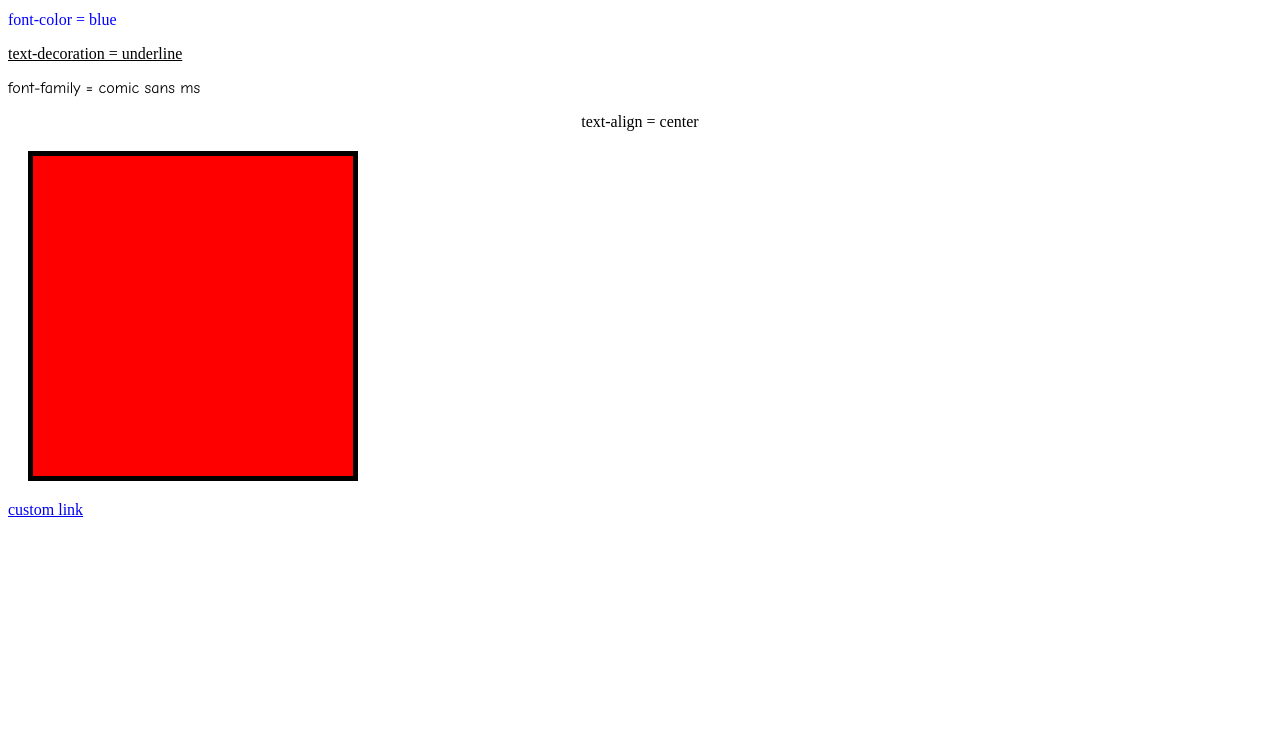
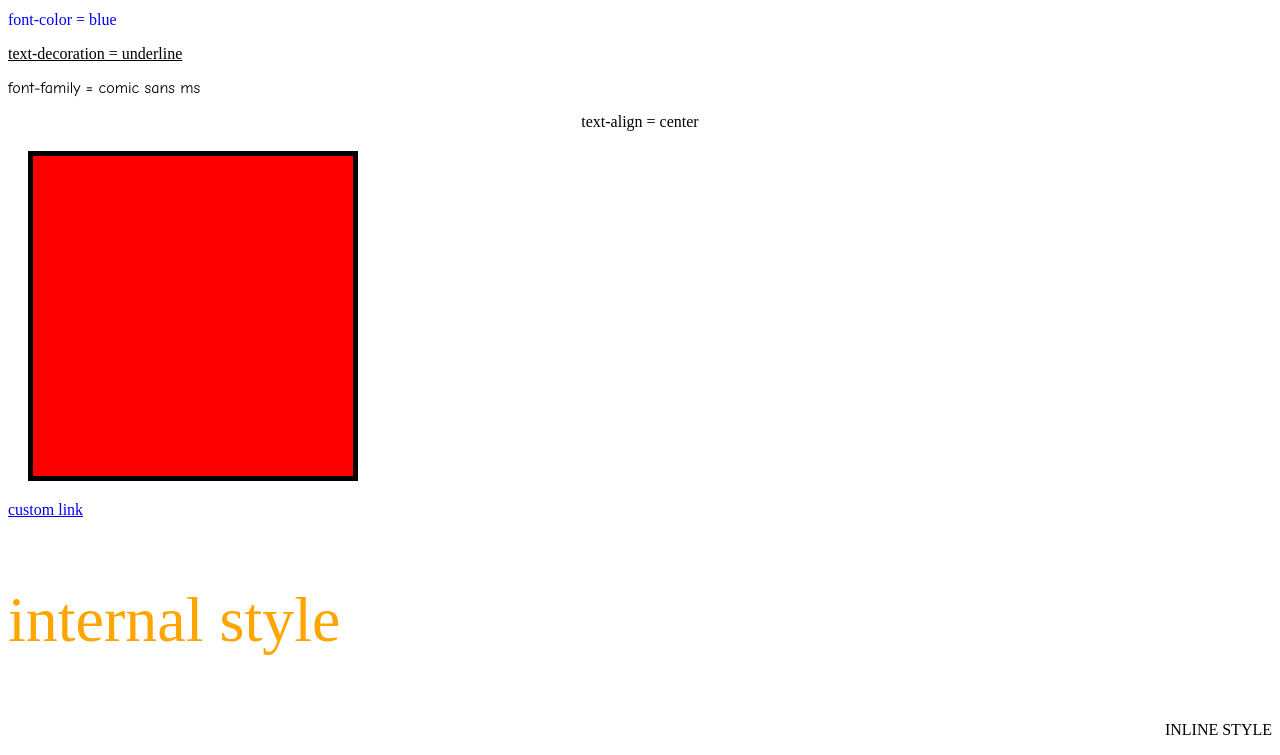
Before and after one commit to hacksu/css-examples, a plain HTML site: page index.html in a window 1280 px wide. Shown: the part 124-879 px from the top of the page. Before the commit the page ends 800 px from the top, so only its background shows below. Drawn offline with Linux system fonts and the light colour scheme.

Commit message:
Add inline style and internal style examples.

```diff
--- a/index.html
+++ b/index.html
@@ -3,9 +3,23 @@
 <html>
   <head>
     <title>CSS Examples</title>
+
     <!-- Link to the CSS file we will be styling our document with. -->
     <link REL=StyleSheet HREF="style.css" TYPE="text/css" />
+
+    <!-- Internal stylesheet example. -->
+    <style>
+
+    	#internal{
+	    	color: orange;
+	    	font-size: 4em;
+    	}
+
+    </style>
+
+
   </head>
+
   <body>
 
   <p>normal</p>
@@ -24,5 +38,10 @@
 
   <a id="custom_link" href="#">custom link</a>
 
+  <p id="internal">internal style</p>
+
+  <!-- Inline style example. -->
+  <p style="text-align:right; text-transform: uppercase;">inline style</p>
+
   </body>
 </html>
--- a/style.css
+++ b/style.css
@@ -71,7 +71,7 @@
 	background: red;
 }
 
-/* Define a custom link
+/* Define a custom hover for a link.
 
 	More Information
 
```
